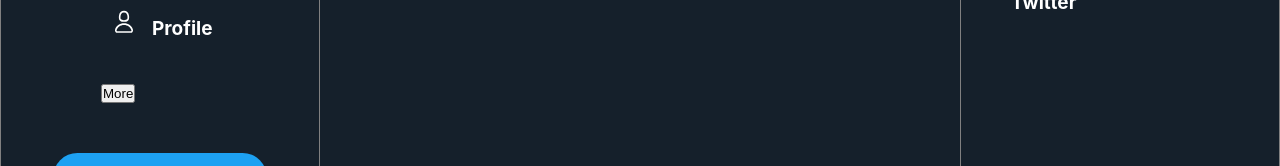
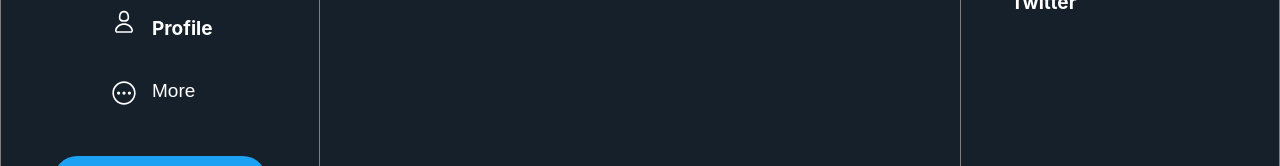
Before and after one commit to netty-carroll/hackathon-twitter, a React (Create React App) app: page / in a window 1280 px wide. Shown: the part 498-664 px from the top of the page. Built offline with nearby package versions, Linux system fonts and the light colour scheme.

Commit message:
Menu styled
Menu buttons styled but they go out of the screen

```diff
--- a/src/components/menu.css
+++ b/src/components/menu.css
@@ -0,0 +1,32 @@
+.moreBtn{
+    display: flex;
+    justify-content: space-evenly;
+    font-size: 19px;
+    background-color:#15202B;
+    border: none;
+    margin-left: 15px;
+    color: white;
+}
+.moreBtn :hover{
+    display: flex;
+    justify-content: space-evenly;
+    font-size: 19px;
+    background-color:red;
+    border: none;
+    margin-left: 15px;
+    color: white;
+}
+.menuTop{
+    display: flex;
+    justify-content: start;
+    flex-direction: column;
+}
+.menuTop button{
+    display: flex;
+    justify-content: space-evenly;
+    font-size: 19px;
+    background-color:#15202B;
+    border: none;
+    margin-left: 15px;
+    color: white;
+}
--- a/src/components/menu.js
+++ b/src/components/menu.js
@@ -12,7 +12,7 @@ class More extends Component {
         return (
 
             <div>
-                <button onClick={() => this.setState({showMenu: !this.state.showMenu})}>
+                <button className="moreBtn" onClick={() => this.setState({showMenu: !this.state.showMenu})}>
                     More
                 </button>
 
--- a/src/components/navbar.css
+++ b/src/components/navbar.css
@@ -100,3 +100,9 @@ img {
   background-color: rgb(187, 184, 184);
   border-radius: 100%;
 }
+.moreSect {
+  display: flex;
+  flex-direction: row;
+  font-family: -apple-system, BlinkMacSystemFont, 'Segoe UI', Roboto, Oxygen, Ubuntu, Cantarell, 'Open Sans', 'Helvetica Neue', sans-serif;
+  font-size: 19px;
+}
--- a/src/components/navbar.js
+++ b/src/components/navbar.js
@@ -9,6 +9,7 @@ import Profile from './images/user-solid.svg'
 import Home from './images/home-solid.svg'
 import Bird from './images/bird.svg';
 import More from './menu'
+import MoreIcon from './images/comment-dots-regular.svg'
 
 const Navbar = () => {
     return (
@@ -25,7 +26,7 @@ const Navbar = () => {
                 <li><img src={Bookmarks} alt="Bookmarks" /><span className="words">Bookmarks</span></li>
                 <li><img src={Lists} alt="Lists" /><span className="words">Lists</span></li>
                 <li><img src={Profile} alt="Profile" /><span className="words">Profile</span></li>
-                <li><More /></li>
+                <li className='moreSect'><img src={MoreIcon}></img><More /></li>
             </ul>
 
             <div className='buttonWrap'>
```
